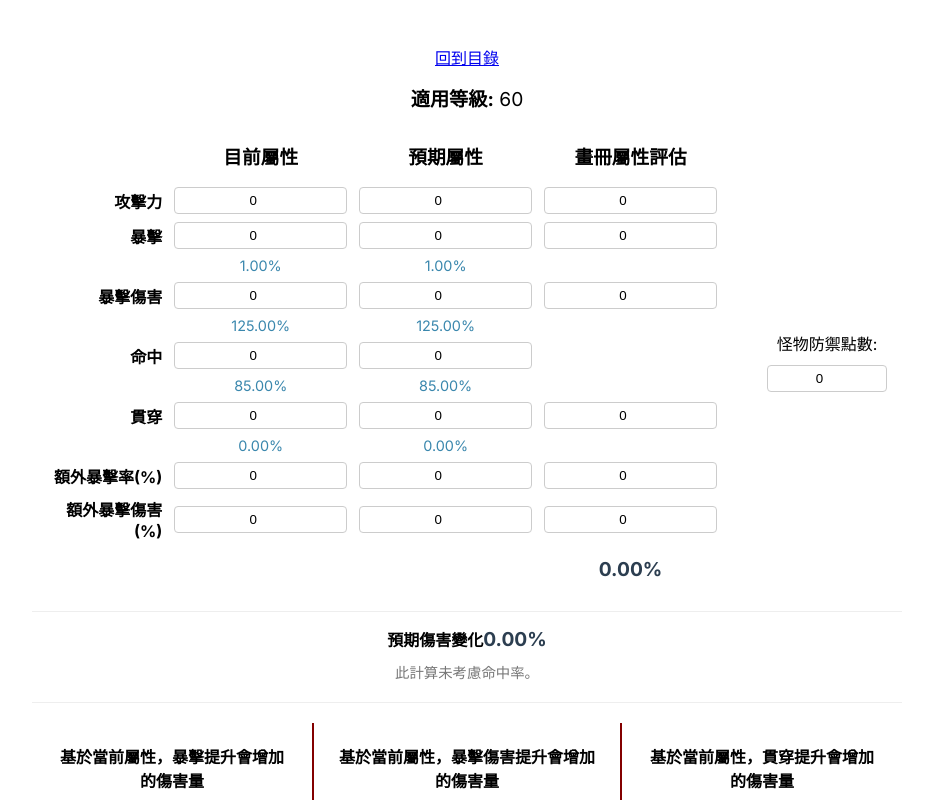
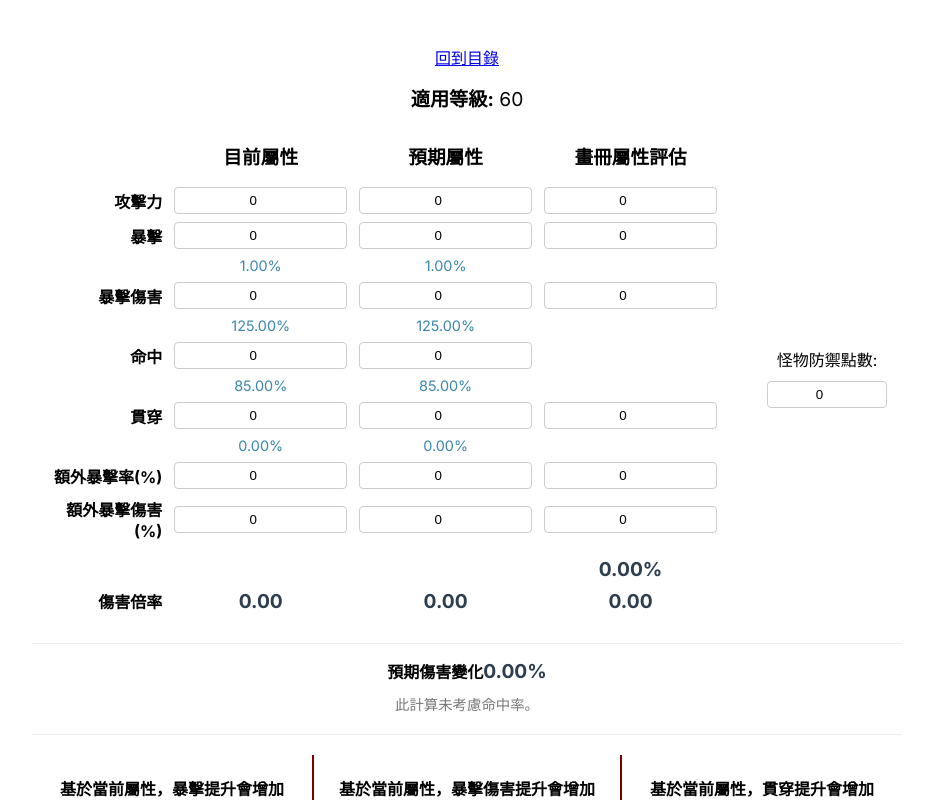
Before and after one commit to Liyobor/bns_tool, a Vue app in the folder website/: page /stats in a window 1280 px wide. Shown: the top 800 px of the page, without its empty margins (173-1106 px from the left). Built offline with nearby package versions, Linux system fonts and the light colour scheme.

Commit message:
display damage mult

```diff
--- a/website/src/views/StatsCalculator.vue
+++ b/website/src/views/StatsCalculator.vue
@@ -91,6 +91,12 @@
         <div></div>
         <div></div>
         <div class="grid-result-final">{{ additionalDamageChange.toFixed(2) }}%</div>
+
+        <!-- Damage Multiplier -->
+        <div class="grid-label">傷害倍率</div>
+        <div class="grid-result-final">{{ currentDamageMultiplier.toFixed(2) }}</div>
+        <div class="grid-result-final">{{ expectedDamageMultiplier.toFixed(2) }}</div>
+        <div class="grid-result-final">{{ additionalDamageMultiplier.toFixed(2) }}</div>
       </div>
 
       <div class="extra-settings-container">
@@ -195,54 +201,43 @@ export default {
     }
   },
   computed: {
-    additionalDamageChange() {
+    currentDamageMultiplier() {
       const currentCritRate = (this.calculateCriticalRate(this.currentStats.criticalRate) + (this.currentStats.additionalCriticalRate || 0)) / 100;
       const currentCritDamage = (this.calculateCriticalDamage(this.currentStats.criticalDamage) + (this.currentStats.additionalCriticalDamage || 0)) / 100;
       const currentPiercing = this.calculatePiercing(this.currentStats.piercing) / 100;
-
+      const currentRemainingDefense = this.monsterDefensePoints * (1 - currentPiercing);
+      const currentMonsterReduction = this.calculateMonsterDamageReduction(currentRemainingDefense);
+      return (1 - currentCritRate + (currentCritRate * currentCritDamage)) * (1 - currentMonsterReduction) * this.currentStats.attackPower;
+    },
+    expectedDamageMultiplier() {
+      const expectedCritRate = (this.calculateCriticalRate(this.expectedStats.criticalRate) + (this.expectedStats.additionalCriticalRate || 0)) / 100;
+      const expectedCritDamage = (this.calculateCriticalDamage(this.expectedStats.criticalDamage) + (this.expectedStats.additionalCriticalDamage || 0)) / 100;
+      const expectedPiercing = this.calculatePiercing(this.expectedStats.piercing) / 100;
+      const expectedRemainingDefense = this.monsterDefensePoints * (1 - expectedPiercing);
+      const expectedMonsterReduction = this.calculateMonsterDamageReduction(expectedRemainingDefense);
+      return (1 - expectedCritRate + (expectedCritRate * expectedCritDamage)) * (1 - expectedMonsterReduction) * this.expectedStats.attackPower;
+    },
+    additionalDamageMultiplier() {
       const expectedAttackPower = this.currentStats.attackPower + this.additionalStats.attackPower;
       const expectedCritRate = (this.calculateCriticalRate(this.currentStats.criticalRate + this.additionalStats.criticalRate) + (this.currentStats.additionalCriticalRate || 0) + (this.additionalStats.additionalCriticalRate || 0)) / 100;
       const expectedCritDamage = (this.calculateCriticalDamage(this.currentStats.criticalDamage + this.additionalStats.criticalDamage) + (this.currentStats.additionalCriticalDamage || 0) + (this.additionalStats.additionalCriticalDamage || 0)) / 100;
       const expectedPiercing = this.calculatePiercing(this.currentStats.piercing + this.additionalStats.piercing) / 100;
-
-      const currentRemainingDefense = this.monsterDefensePoints * (1 - currentPiercing);
-      const currentMonsterReduction = this.calculateMonsterDamageReduction(currentRemainingDefense);
-
       const expectedRemainingDefense = this.monsterDefensePoints * (1 - expectedPiercing);
       const expectedMonsterReduction = this.calculateMonsterDamageReduction(expectedRemainingDefense);
 
-      const currentDamageMultiplier = (1 - currentCritRate + (currentCritRate * currentCritDamage)) * (1 - currentMonsterReduction) * this.currentStats.attackPower;
-      const expectedDamageMultiplier = (1 - expectedCritRate + (expectedCritRate * expectedCritDamage)) * (1 - expectedMonsterReduction) * expectedAttackPower;
-
-      if (currentDamageMultiplier === 0) {
+      return (1 - expectedCritRate + (expectedCritRate * expectedCritDamage)) * (1 - expectedMonsterReduction) * expectedAttackPower;
+    },
+    additionalDamageChange() {
+      if (this.currentDamageMultiplier === 0) {
         return 0;
       }
-
-      return ((expectedDamageMultiplier / currentDamageMultiplier) - 1) * 100;
+      return ((this.additionalDamageMultiplier / this.currentDamageMultiplier) - 1) * 100;
     },
     damageChange() {
-      const currentCritRate = (this.calculateCriticalRate(this.currentStats.criticalRate) + (this.currentStats.additionalCriticalRate || 0)) / 100;
-      const currentCritDamage = (this.calculateCriticalDamage(this.currentStats.criticalDamage) + (this.currentStats.additionalCriticalDamage || 0)) / 100;
-      const currentPiercing = this.calculatePiercing(this.currentStats.piercing) / 100;
-
-      const expectedCritRate = (this.calculateCriticalRate(this.expectedStats.criticalRate) + (this.expectedStats.additionalCriticalRate || 0)) / 100;
-      const expectedCritDamage = (this.calculateCriticalDamage(this.expectedStats.criticalDamage) + (this.expectedStats.additionalCriticalDamage || 0)) / 100;
-      const expectedPiercing = this.calculatePiercing(this.expectedStats.piercing) / 100;
-
-      const currentRemainingDefense = this.monsterDefensePoints * (1 - currentPiercing);
-      const currentMonsterReduction = this.calculateMonsterDamageReduction(currentRemainingDefense);
-
-      const expectedRemainingDefense = this.monsterDefensePoints * (1 - expectedPiercing);
-      const expectedMonsterReduction = this.calculateMonsterDamageReduction(expectedRemainingDefense);
-
-      const currentDamageMultiplier = (1 - currentCritRate + (currentCritRate * currentCritDamage)) * (1 - currentMonsterReduction) * this.currentStats.attackPower;
-      const expectedDamageMultiplier = (1 - expectedCritRate + (expectedCritRate * expectedCritDamage)) * (1 - expectedMonsterReduction) * this.expectedStats.attackPower;
-
-      if (currentDamageMultiplier === 0) {
+      if (this.currentDamageMultiplier === 0) {
         return 0;
       }
-
-      return ((expectedDamageMultiplier / currentDamageMultiplier) - 1) * 100;
+      return ((this.expectedDamageMultiplier / this.currentDamageMultiplier) - 1) * 100;
     },
     damageChangeCrit100() {
       return this.calculateCritIncrease(100);
```
